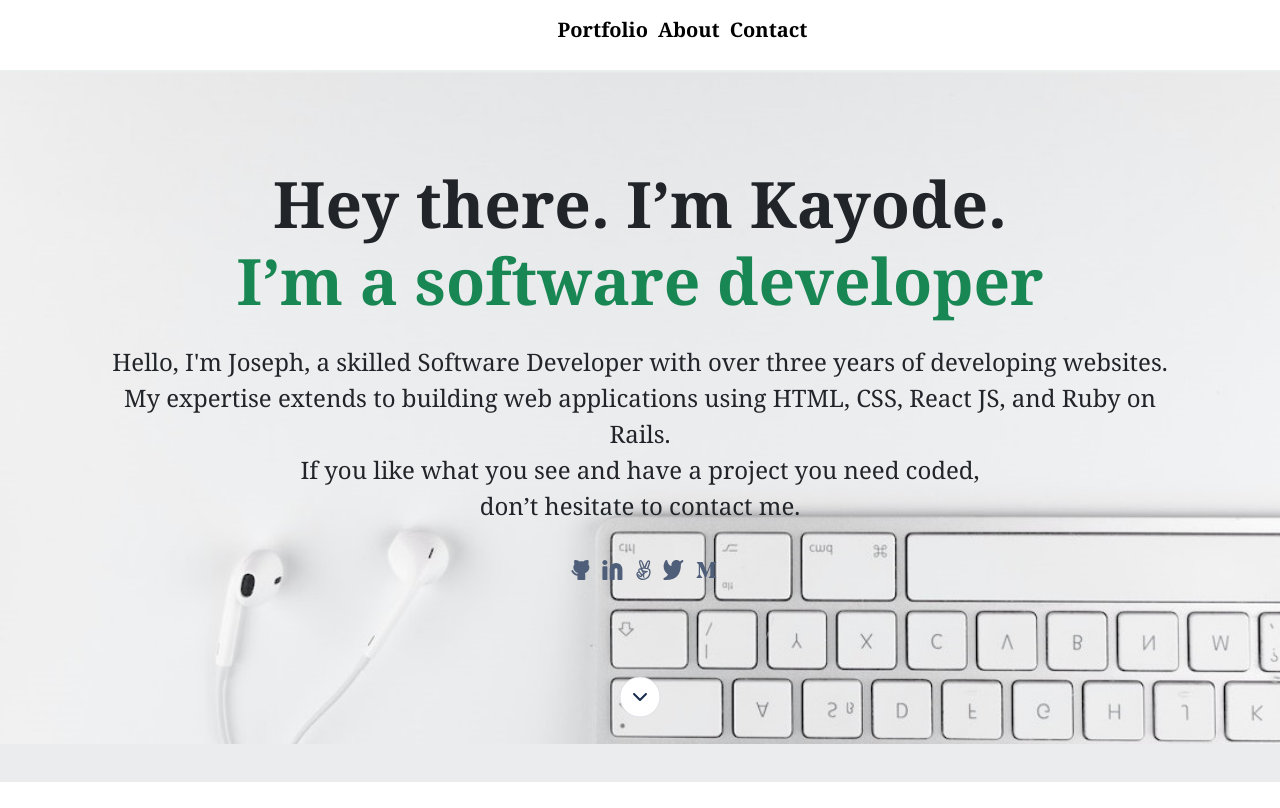
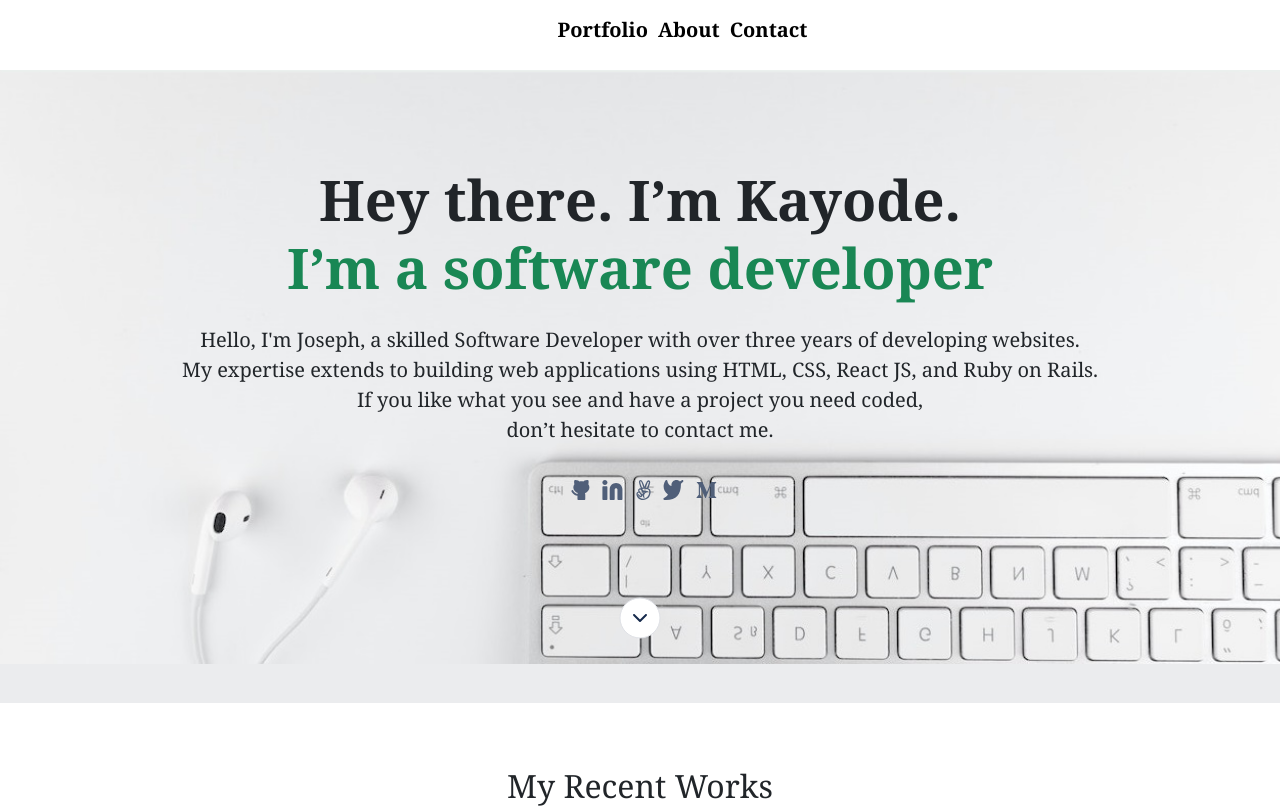
Before and after one commit to Jolak5/portfolio-with-bootstrap, a website: page index.html in a window 1280 px wide. Shown: the top 808 px of the page. Drawn offline with nearby package versions, Linux system fonts and the light colour scheme.

Commit message:
Change font size

```diff
--- a/index.html
+++ b/index.html
@@ -45,11 +45,11 @@
         </nav>
       </header>
       <section class="container text-center about section-1" id="section-1">
-        <h1 class="display-3 fw-bold">
+        <h1 class="display-4 fw-bold">
           Hey there. I’m Kayode. <br />
           <span class="text-success">I’m a software developer</span>
         </h1>
-        <p class="p-3 fs-4">
+        <p class="p-3 fs-5">
           Hello, I'm Joseph, a skilled Software Developer with over three years
           of developing websites.<br />
           My expertise extends to building web applications using HTML, CSS,
```
